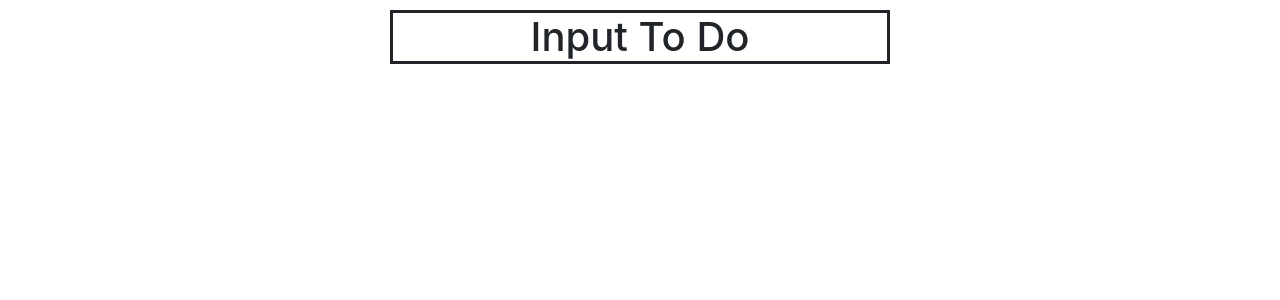
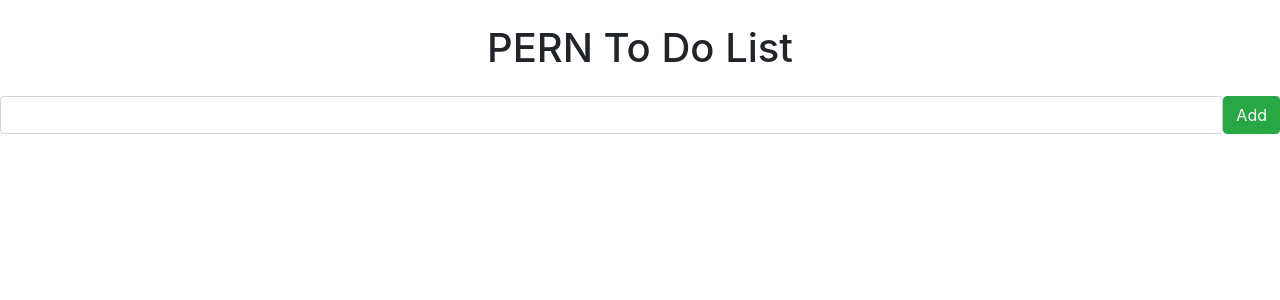
Before and after one commit to zahrabeng/PERN-to-do-react, a React (Create React App) app: page / in a window 1280 px wide. Shown: the top 300 px of the page. Built offline with nearby package versions, Linux system fonts and the light colour scheme.

Commit message:
added form

```diff
--- a/src/components/inputToDo.tsx
+++ b/src/components/inputToDo.tsx
@@ -1,7 +1,16 @@
+import { useState } from "react"
+
 export default function InputToDo (): JSX.Element {
+
     return (
         <>
-        <h1 className="input-title">Input To Do</h1>
+        <h1 className="text-center m-4">PERN To Do List</h1>
+        <div className="form">
+        <form className="d-flex">
+            <input type="text" className="form-control"></input>
+            <button className="btn btn-success">Add</button>
+        </form>
+        </div>
         </>
     )
 }
```
